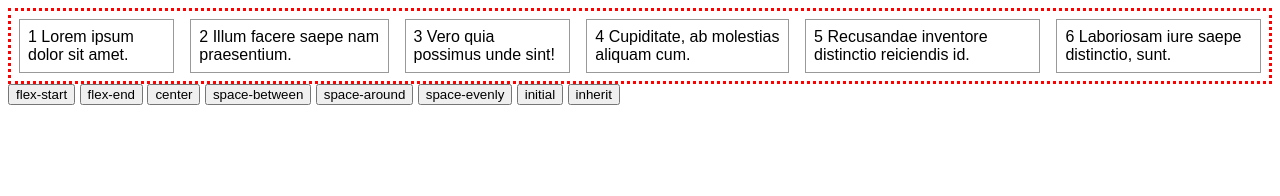
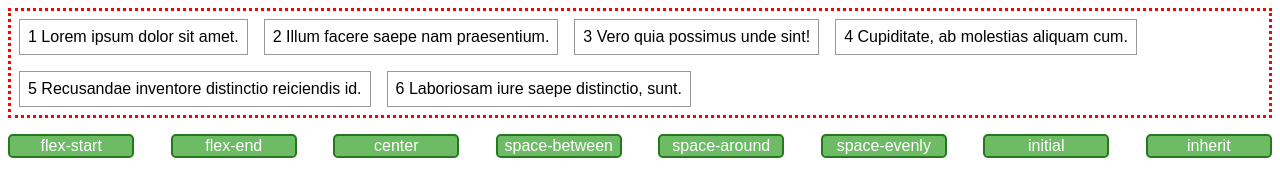
Before and after one commit to BaskovicP/cieses, a plain HTML site: page flexbox-exercise/boxes.html in a window 1280 px wide. Drawn offline with nearby package versions, Linux system fonts and the light colour scheme.

Commit message:
Add buttons to see the justify-content changes

```diff
--- a/flexbox-exercise/boxes.html
+++ b/flexbox-exercise/boxes.html
@@ -17,7 +17,7 @@
       <li class="flex1">6 Laboriosam iure saepe distinctio, sunt.</li>
     </ul>
 
-    <div class="button-container-justify">
+    <div class="button-container-justify primary">
       <button>flex-start</button>
       <button>flex-end</button>
       <button>center</button>
--- a/flexbox-exercise/css/boxes.css
+++ b/flexbox-exercise/css/boxes.css
@@ -14,12 +14,32 @@ ul {
     The default value is nowrap
     */
 
-    flex-flow: row nowrap; /* Shorthand for the 10. and 11. line */
-
-
+    flex-flow: row wrap; /* Shorthand for the 10. and 11. line */
 }
 li {
 	border: 1px solid #999;
 	margin: 0.5em;
 	padding: 0.5em;
 }
+.button-container-justify {
+    display: flex;
+    justify-content: space-between;
+    flex-wrap: wrap;
+
+}
+
+.primary > button {
+    font-size: 1rem;
+    width: 10%;
+    margin-top: 1rem;
+    border-radius: 0.3rem;
+    border: 2px solid #25791C;
+    background-color: #6EBB66;
+    color: white;
+}
+
+.primary > button:hover {
+    cursor: pointer;
+    background-color: white;
+    color: #6EBB66;
+}
--- a/useful_functions.js
+++ b/useful_functions.js
@@ -3,9 +3,7 @@ function applyStyle(
   $flexContainer, //elements to apply the style to
   declarationProperty // style property
 ) {
-  console.log("zove se");
   $buttons.click((e) => {
-    console.log("zove se");
     $buttonEl = $(e.currentTarget);
     $flexContainer.css(declarationProperty, $buttonEl.text());
   });
```
